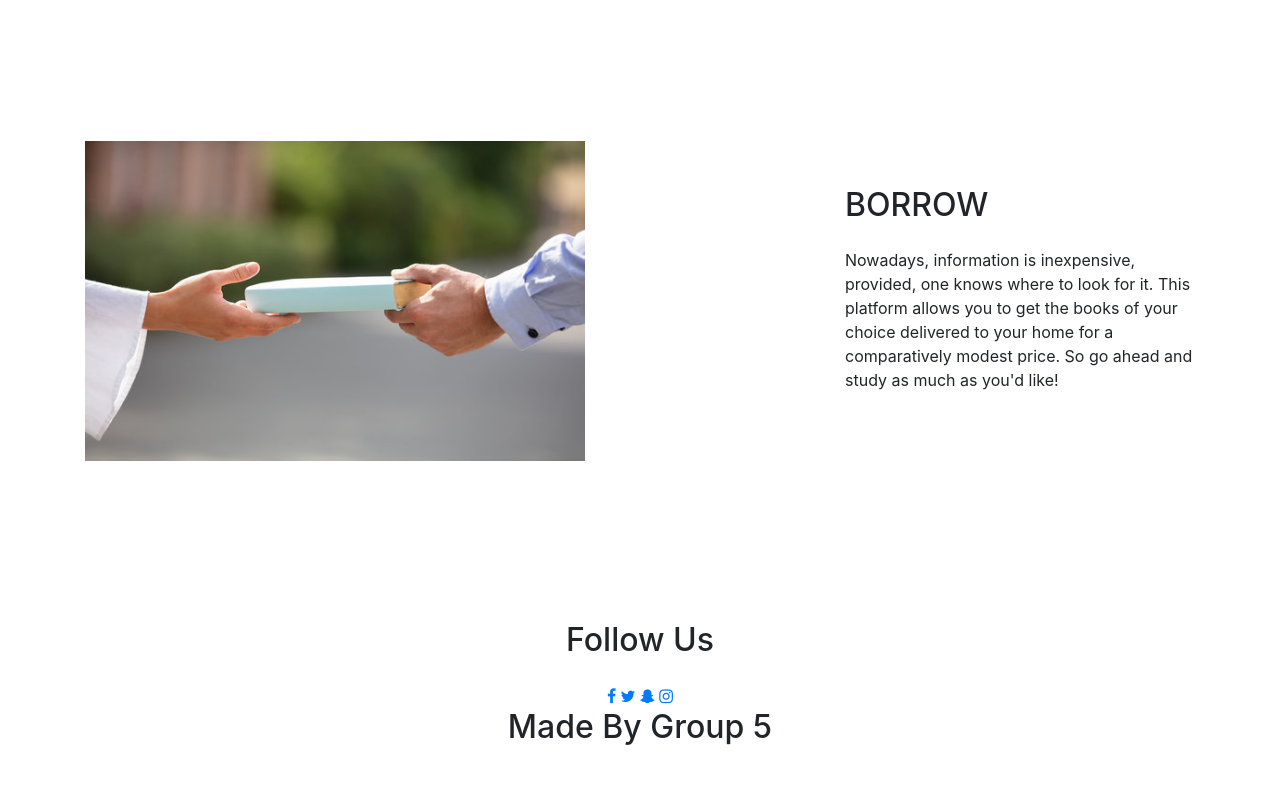
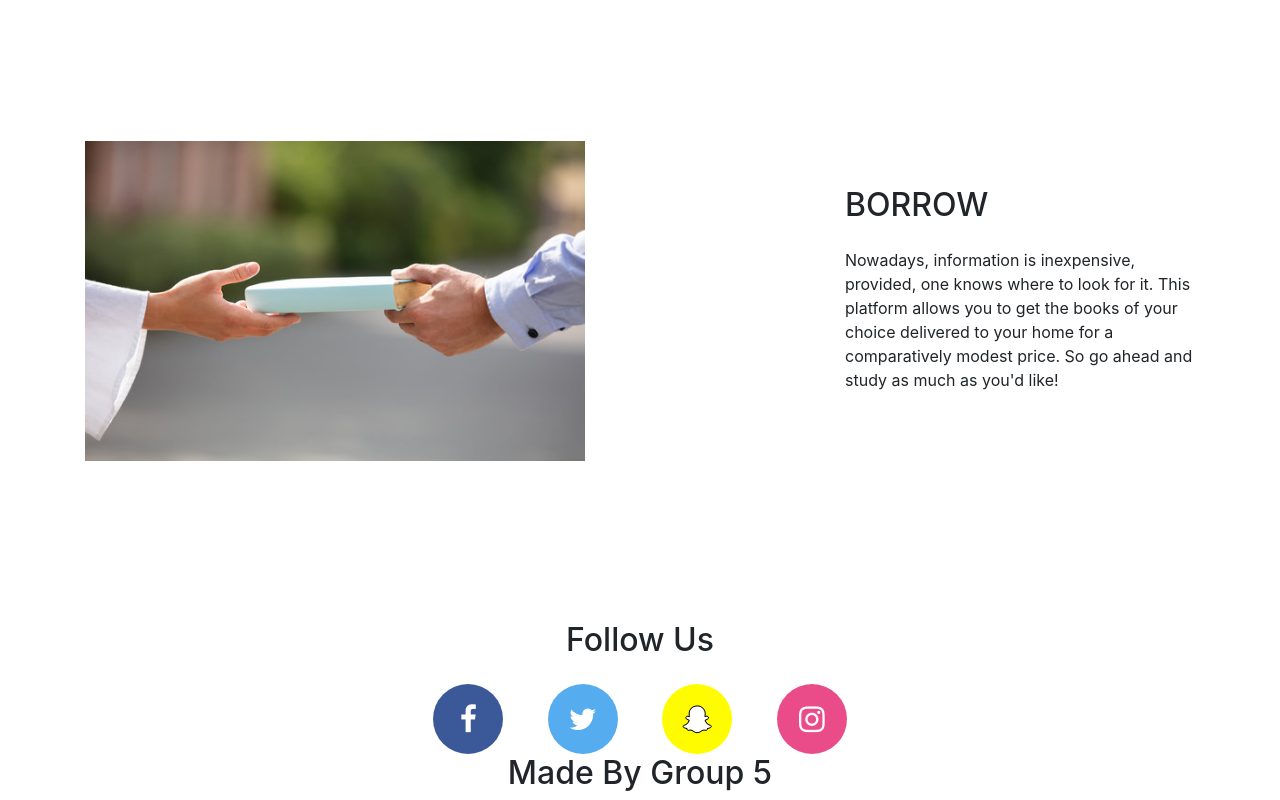
Before and after one commit to Helios613/BookLook, a plain HTML site: page index.html in a window 1280 px wide. Shown: the part 2438-3238 px from the top of the page. Before the commit the page ends 3192 px from the top, so only its background shows below. Drawn offline with nearby package versions, Linux system fonts and the light colour scheme.

Commit message:
Update index.html

```diff
--- a/index.html
+++ b/index.html
@@ -11,6 +11,42 @@
   <link rel="stylesheet" href="https://stackpath.bootstrapcdn.com/bootstrap/4.3.1/css/bootstrap.min.css"
     integrity="sha384-ggOyR0iXCbMQv3Xipma34MD+dH/1fQ784/j6cY/iJTQUOhcWr7x9JvoRxT2MZw1T" crossorigin="anonymous">
   <link rel="stylesheet" href="https://cdnjs.cloudflare.com/ajax/libs/font-awesome/4.7.0/css/font-awesome.min.css">
+  <style>
+    .fa {
+      padding: 20px;
+      font-size: 30px;
+      width: 70px;
+      text-align: center;
+      text-decoration: none;
+      margin: 0px 20px;
+      border-radius: 50%;
+    }
+
+    .fa:hover {
+      opacity: 0.7;
+    }
+
+    .fa-facebook {
+      background: #3B5998;
+      color: white;
+    }
+
+    .fa-twitter {
+      background: #55ACEE;
+      color: white;
+    }
+
+    .fa-instagram {
+      background: #ea4c89;
+      color: white;
+    }
+
+    .fa-snapchat-ghost {
+      background: #fffc00;
+      color: white;
+      text-shadow: -1px 0 black, 0 1px black, 1px 0 black, 0 -1px black;
+    }
+  </style>
 </head>
 
 <body>
```
